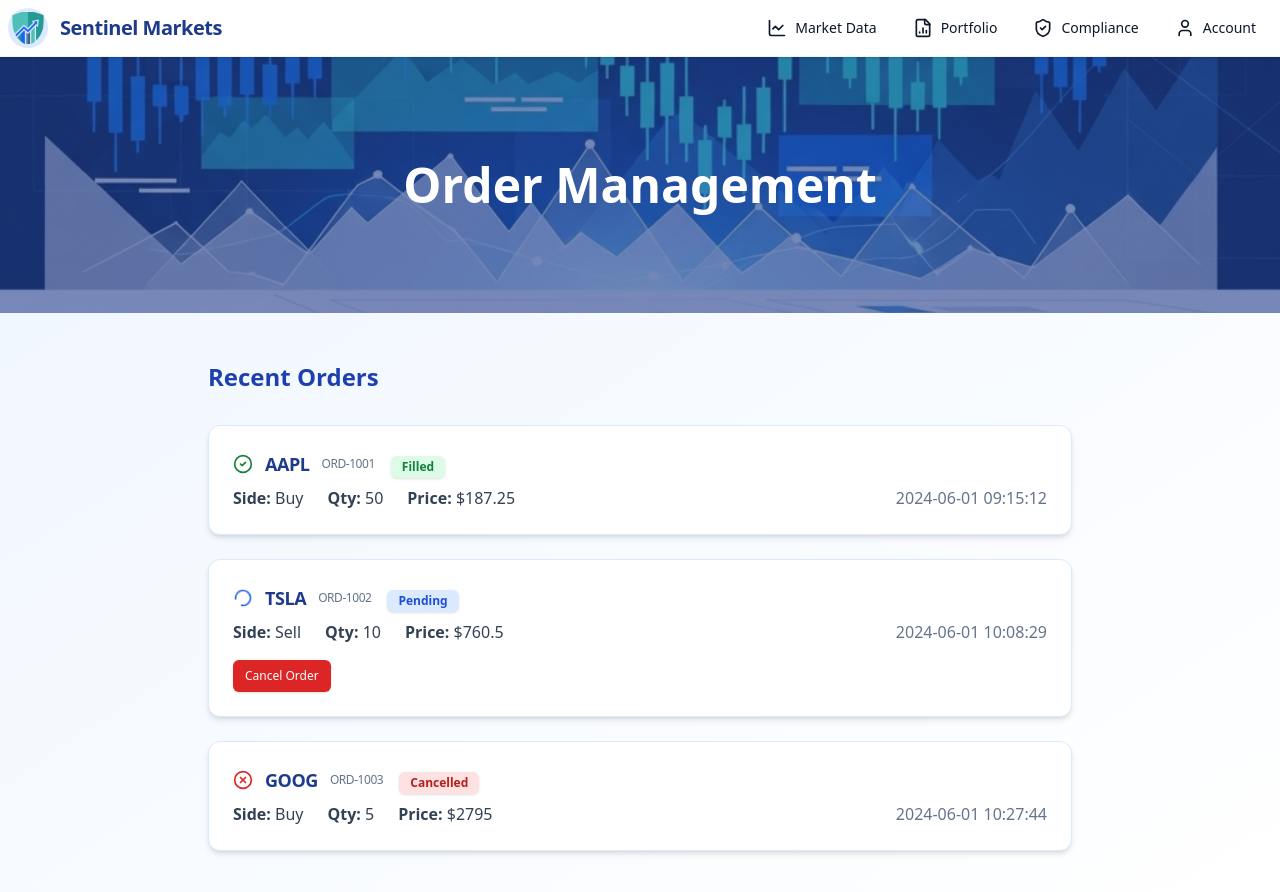
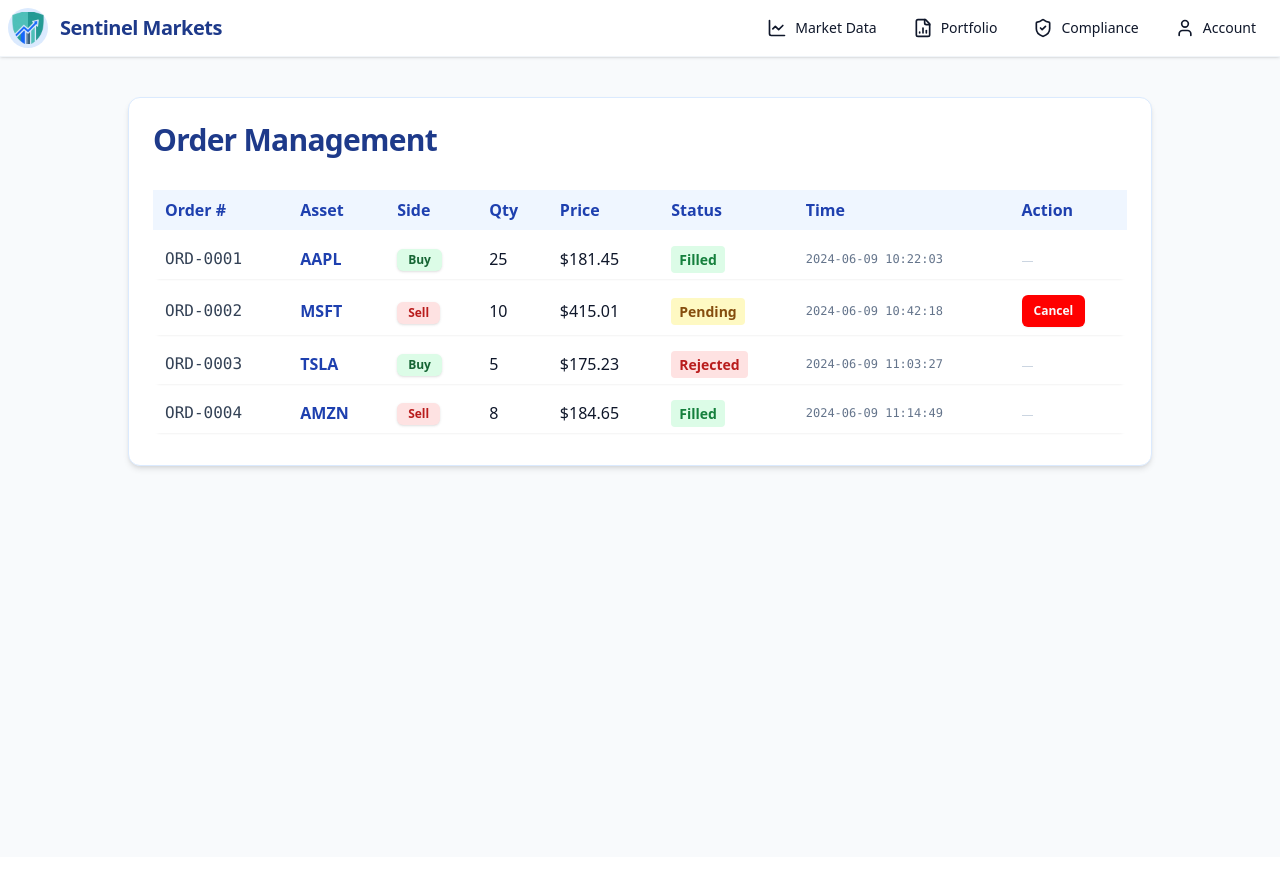
Before and after one commit to Collin-Test-Quome-Org/create-a-comprehensive-sec-compliant-trading-platf-f05db471-6273c742, a React (Vite) app in the folder frontend/: page /order-management in a window 1280 px wide. Shown: the top 892 px of the page. After the commit the page ends 857 px from the top, so only its background shows below. Built offline with nearby package versions, Linux system fonts and the light colour scheme.

Commit message:
Add Account, Order Management, and Compliance Monitoring pages for core trading platform navigation.

```diff
--- /dev/null
+++ b/frontend/src/pages/AccountPage.tsx
@@ -0,0 +1,89 @@
+import { Card, CardContent, CardHeader, CardTitle } from '@/components/ui/card';
+import { Button } from '@/components/ui/button';
+import { Input } from '@/components/ui/input';
+import { Label } from '@/components/ui/label';
+import { Tabs, TabsList, TabsTrigger, TabsContent } from '@/components/ui/tabs';
+import { useState } from 'react';
+import { motion } from 'framer-motion';
+
+export function AccountPage() {
+  // Mock user info
+  const [user, setUser] = useState({
+    name: 'Jordan Brooks',
+    email: 'jordan.brooks@sentineltrade.com',
+    mfa: true,
+    kyc: 'Verified',
+  });
+  const [editMode, setEditMode] = useState(false);
+  const [form, setForm] = useState({ name: user.name, email: user.email });
+
+  function handleEdit() {
+    setEditMode(true);
+    setForm({ name: user.name, email: user.email });
+  }
+  function handleSave() {
+    setUser({ ...user, ...form });
+    setEditMode(false);
+  }
+
+  return (
+    <main className="min-h-screen bg-slate-50 pb-24 pt-10">
+      <div className="max-w-2xl mx-auto">
+        <motion.div initial={{ opacity: 0, y: 20 }} animate={{ opacity: 1, y: 0 }} transition={{ duration: 0.4 }}>
+          <Card className="shadow-md border-blue-100">
+            <CardHeader>
+              <CardTitle className="font-roboto text-2xl text-blue-900">Your Account</CardTitle>
+            </CardHeader>
+            <CardContent>
+              <Tabs defaultValue="profile" className="w-full">
+                <TabsList className="mb-4">
+                  <TabsTrigger value="profile">Profile</TabsTrigger>
+                  <TabsTrigger value="security">Security</TabsTrigger>
+                  <TabsTrigger value="kyc">KYC</TabsTrigger>
+                </TabsList>
+                <TabsContent value="profile">
+                  <form className="space-y-6">
+                    <div>
+                      <Label htmlFor="acct-name" className="font-bold">Name</Label>
+                      <Input id="acct-name" value={editMode ? form.name : user.name} disabled={!editMode} onChange={e => setForm(f => ({ ...f, name: e.target.value }))} />
+                    </div>
+                    <div>
+                      <Label htmlFor="acct-email" className="font-bold">Email</Label>
+                      <Input id="acct-email" value={editMode ? form.email : user.email} disabled={!editMode} onChange={e => setForm(f => ({ ...f, email: e.target.value }))} />
+                    </div>
+                    <div className="flex gap-3 mt-4">
+                      {!editMode ? (
+                        <Button id="edit-profile-btn" type="button" onClick={handleEdit}>Edit</Button>
+                      ) : (
+                        <>
+                          <Button id="save-profile-btn" type="button" onClick={handleSave}>Save</Button>
+                          <Button id="cancel-edit-btn" type="button" variant="outline" onClick={() => setEditMode(false)}>Cancel</Button>
+                        </>
+                      )}
+                    </div>
+                  </form>
+                </TabsContent>
+                <TabsContent value="security">
+                  <div className="space-y-4">
+                    <Label className="font-bold">Multi-Factor Authentication</Label>
+                    <div className="flex items-center gap-2">
+                      <span className="rounded-full bg-green-100 text-green-700 px-2 py-1 text-sm font-bold">Enabled</span>
+                      <Button id="manage-mfa-btn" size="sm" variant="outline">Manage</Button>
+                    </div>
+                  </div>
+                </TabsContent>
+                <TabsContent value="kyc">
+                  <div className="space-y-4">
+                    <Label className="font-bold">KYC Status</Label>
+                    <span className="rounded bg-blue-100 text-blue-800 px-2 py-1 font-bold">{user.kyc}</span>
+                    <Button id="view-kyc-btn" size="sm" variant="outline">View Details</Button>
+                  </div>
+                </TabsContent>
+              </Tabs>
+            </CardContent>
+          </Card>
+        </motion.div>
+      </div>
+    </main>
+  );
+}
--- a/frontend/src/pages/ComplianceMonitoringPage.tsx
+++ b/frontend/src/pages/ComplianceMonitoringPage.tsx
@@ -1,88 +1,83 @@
-import { Card, CardHeader, CardTitle, CardContent } from '@/components/ui/card';
+import { Card, CardContent, CardHeader, CardTitle } from '@/components/ui/card';
+import { Badge } from '@/components/ui/badge';
 import { motion } from 'framer-motion';
 import { ShieldCheck, AlertTriangle } from 'lucide-react';
-import { Button } from '@/components/ui/button';
 
 const mockAlerts = [
   {
-    id: 1,
-    type: 'Risk Limit Exceeded',
-    desc: 'BTC-USD position exceeds firm risk threshold.',
-    severity: 'high',
-    time: '2 min ago',
+    id: 'CMP-1001',
+    type: 'KYC',
+    message: 'User ID verification pending for 2 accounts.',
+    severity: 'warning',
+    time: '2024-06-09 10:40:00',
   },
   {
-    id: 2,
-    type: 'Pending KYC',
-    desc: 'User alice@bluefund.com requires KYC verification.',
-    severity: 'medium',
-    time: '10 min ago',
+    id: 'CMP-1002',
+    type: 'Trade',
+    message: 'Unusual trading volume detected in TSLA.',
+    severity: 'critical',
+    time: '2024-06-09 10:45:00',
   },
   {
-    id: 3,
-    type: 'Audit Trail Event',
-    desc: 'Unusual trading pattern detected for AAPL.',
-    severity: 'low',
-    time: '1 hr ago',
+    id: 'CMP-1003',
+    type: 'AML',
+    message: 'Potential AML rule violation flagged.',
+    severity: 'critical',
+    time: '2024-06-09 10:51:00',
+  },
+  {
+    id: 'CMP-1004',
+    type: 'Access',
+    message: 'Suspicious login attempt blocked.',
+    severity: 'warning',
+    time: '2024-06-09 10:53:00',
   },
 ];
 
-export const ComplianceMonitoringPage = () => {
+const severityColor: Record<string, string> = {
+  warning: 'bg-yellow-100 text-yellow-800',
+  critical: 'bg-red-100 text-red-700',
+};
+
+export function ComplianceMonitoringPage() {
   return (
-    <div className="min-h-screen bg-slate-50 pb-12">
-      <header className="w-full h-40 flex flex-col justify-center items-center bg-gradient-to-r from-blue-600 to-blue-400 mb-10">
-        <motion.h1
-          className="text-white font-bold text-3xl md:text-4xl font-roboto mb-1"
-          initial={{ opacity: 0, y: 16 }}
-          animate={{ opacity: 1, y: 0 }}
-        >
-          Compliance Monitoring
-        </motion.h1>
-        <motion.p
-          className="text-slate-100 text-base font-roboto"
-          initial={{ opacity: 0, y: 16 }}
-          animate={{ opacity: 1, y: 0 }}
-          transition={{ delay: 0.15 }}
-        >
-          Real-time alerts. Automated oversight. Absolute peace of mind.
-        </motion.p>
-      </header>
-      <main className="max-w-4xl mx-auto px-4">
-        <Card className="shadow-md border-blue-100 mb-8">
-          <CardHeader>
-            <CardTitle className="text-xl font-bold text-blue-900 font-roboto">Active Alerts</CardTitle>
+    <main className="min-h-screen bg-slate-50 pb-24 pt-10">
+      <div className="max-w-5xl mx-auto">
+        <motion.div initial={{ opacity: 0, y: 30 }} animate={{ opacity: 1, y: 0 }} transition={{ duration: 0.5 }}>
+          <Card className="mb-8 shadow-md border-blue-100">
+            <CardHeader className="flex flex-row items-center gap-2">
+              <ShieldCheck className="text-blue-700 mr-2" />
+              <CardTitle className="font-roboto text-2xl md:text-3xl text-blue-900">Compliance Monitoring</CardTitle>
             </CardHeader>
             <CardContent>
-            {mockAlerts.length === 0 ? (
-              <div className="flex items-center gap-3 text-blue-700 text-lg font-roboto">
-                <ShieldCheck /> No active compliance alerts.
+              <div className="grid grid-cols-1 md:grid-cols-2 gap-6">
+                {mockAlerts.map((alert, idx) => (
+                  <motion.div
+                    key={alert.id}
+                    initial={{ opacity: 0, y: 15 }}
+                    animate={{ opacity: 1, y: 0 }}
+                    transition={{ delay: idx * 0.07, duration: 0.35 }}
+                  >
+                    <div className={`rounded-lg shadow p-4 flex items-center gap-4 ${severityColor[alert.severity]}`}>
+                      <span>
+                        {alert.severity === 'critical' ? <AlertTriangle className="text-red-600" /> : <ShieldCheck className="text-blue-700" />}
+                      </span>
+                      <div className="flex-1">
+                        <div className="flex items-center gap-2 font-bold">
+                          <Badge className="bg-slate-200 text-blue-800">{alert.type}</Badge>
+                          <span className={`font-bold text-xs px-2 py-0.5 rounded ${severityColor[alert.severity]}`}>{alert.severity.toUpperCase()}</span>
                         </div>
-            ) : (
-              <ul className="divide-y divide-slate-100">
-                {mockAlerts.map((alert, idx) => (
-                  <motion.li
-                    key={alert.id}
-                    className="flex items-center gap-3 py-4"
-                    initial={{ opacity: 0, y: 10 }}
-                    animate={{ opacity: 1, y: 0 }}
-                    transition={{ delay: 0.1 + idx * 0.08 }}
-                  >
-                    <AlertTriangle className={`h-6 w-6 ${alert.severity === 'high' ? 'text-red-600' : alert.severity === 'medium' ? 'text-yellow-500' : 'text-blue-400'}`} />
-                    <div>
-                      <div className="font-semibold text-blue-800">{alert.type}</div>
-                      <div className="text-slate-700 text-sm">{alert.desc}</div>
-                      <div className="text-xs text-slate-400">{alert.time}</div>
+                        <div className="font-roboto text-base mt-1">{alert.message}</div>
+                        <div className="text-xs text-slate-500 mt-1">{alert.time}</div>
                       </div>
-                    <div className="ml-auto">
-                      <Button id={`resolve-alert-${alert.id}`} size="sm" variant="outline">Resolve</Button>
                     </div>
-                  </motion.li>
+                  </motion.div>
                 ))}
-              </ul>
-            )}
+              </div>
             </CardContent>
           </Card>
+        </motion.div>
+      </div>
     </main>
-    </div>
   );
-};
+}
--- a/frontend/src/pages/OrderManagementPage.tsx
+++ b/frontend/src/pages/OrderManagementPage.tsx
@@ -1,105 +1,138 @@
 import { Card, CardContent, CardHeader, CardTitle } from '@/components/ui/card';
+import { Button } from '@/components/ui/button';
 import { Badge } from '@/components/ui/badge';
-import { Button } from '@/components/ui/button';
 import { motion } from 'framer-motion';
-import { XCircle, CheckCircle2, Loader2 } from 'lucide-react';
+import { useState } from 'react';
 
-const fakeOrders = [
+const mockOrders = [
   {
-    id: 'ORD-1001',
+    id: 'ORD-0001',
     symbol: 'AAPL',
     side: 'Buy',
-    qty: 50,
-    price: 187.25,
+    quantity: 25,
+    price: 181.45,
     status: 'Filled',
-    time: '2024-06-01 09:15:12',
+    time: '2024-06-09 10:22:03',
   },
   {
-    id: 'ORD-1002',
-    symbol: 'TSLA',
+    id: 'ORD-0002',
+    symbol: 'MSFT',
     side: 'Sell',
-    qty: 10,
-    price: 760.50,
+    quantity: 10,
+    price: 415.01,
     status: 'Pending',
-    time: '2024-06-01 10:08:29',
+    time: '2024-06-09 10:42:18',
   },
   {
-    id: 'ORD-1003',
-    symbol: 'GOOG',
+    id: 'ORD-0003',
+    symbol: 'TSLA',
     side: 'Buy',
-    qty: 5,
-    price: 2795.00,
-    status: 'Cancelled',
-    time: '2024-06-01 10:27:44',
+    quantity: 5,
+    price: 175.23,
+    status: 'Rejected',
+    time: '2024-06-09 11:03:27',
+  },
+  {
+    id: 'ORD-0004',
+    symbol: 'AMZN',
+    side: 'Sell',
+    quantity: 8,
+    price: 184.65,
+    status: 'Filled',
+    time: '2024-06-09 11:14:49',
   },
 ];
 
-function getStatusIcon(status: string) {
-  if (status === 'Filled') return <CheckCircle2 className="h-5 w-5 text-green-700" />;
-  if (status === 'Pending') return <Loader2 className="h-5 w-5 text-blue-600 animate-spin" />;
-  return <XCircle className="h-5 w-5 text-red-600" />;
-}
-function getStatusBadge(status: string) {
-  if (status === 'Filled') return <Badge className="bg-green-100 text-green-700">Filled</Badge>;
-  if (status === 'Pending') return <Badge className="bg-blue-100 text-blue-700">Pending</Badge>;
-  return <Badge className="bg-red-100 text-red-700">Cancelled</Badge>;
-}
+const statusColors: Record<string, string> = {
+  Filled: 'bg-green-100 text-green-700',
+  Pending: 'bg-yellow-100 text-yellow-800',
+  Rejected: 'bg-red-100 text-red-700',
+};
 
 export function OrderManagementPage() {
+  const [orders, setOrders] = useState(mockOrders);
+  const [cancelling, setCancelling] = useState<string | null>(null);
+
+  function handleCancelOrder(id: string) {
+    setCancelling(id);
+    setTimeout(() => {
+      setOrders((os) => os.map(o => o.id === id ? { ...o, status: 'Rejected' } : o));
+      setCancelling(null);
+    }, 900);
+  }
+
   return (
-    <main className="min-h-screen bg-gradient-to-br from-blue-50 to-white text-slate-900">
-      <div className="w-full bg-cover bg-center h-64 relative" style={{backgroundImage: "url('/branding/assets/hero-0.png')"}}>
-        <div className="absolute inset-0 bg-blue-900 bg-opacity-60 flex items-center justify-center">
-          <motion.h1
-            initial={{ opacity: 0, y: 50 }}
-            animate={{ opacity: 1, y: 0 }}
-            transition={{ duration: 0.7 }}
-            className="font-roboto text-4xl md:text-5xl font-bold text-white text-center"
-          >
-            Order Management
-          </motion.h1>
-        </div>
-      </div>
-      <section className="max-w-4xl mx-auto py-12 px-4">
+    <main className="min-h-screen bg-slate-50 pb-24 pt-10">
+      <div className="max-w-5xl mx-auto">
         <motion.div
           initial={{ opacity: 0, y: 30 }}
           animate={{ opacity: 1, y: 0 }}
-          transition={{ duration: 0.7 }}
+          transition={{ duration: 0.5 }}
         >
-          <div className="mb-8 flex items-center gap-3">
-            <h2 className="font-roboto font-bold text-2xl text-blue-800">Recent Orders</h2>
-          </div>
-          <div className="space-y-6">
-            {fakeOrders.map((order) => (
-              <Card key={order.id} className="border-blue-100 shadow-md">
-                <CardHeader className="flex flex-row items-center gap-4 pb-2">
-                  <CardTitle className="flex items-center gap-3 font-roboto text-blue-900 font-bold text-lg">
-                    {getStatusIcon(order.status)}
-                    {order.symbol}
-                    <span className="font-normal text-xs text-slate-500">{order.id}</span>
-                  </CardTitle>
-                  {getStatusBadge(order.status)}
-                </CardHeader>
-                <CardContent>
-                  <div className="flex flex-col md:flex-row md:items-center md:justify-between">
-                    <div className="flex items-center gap-6">
-                      <span className="font-roboto text-slate-700"><strong>Side:</strong> {order.side}</span>
-                      <span className="font-roboto text-slate-700"><strong>Qty:</strong> {order.qty}</span>
-                      <span className="font-roboto text-slate-700"><strong>Price:</strong> ${order.price}</span>
-                    </div>
-                    <div className="font-roboto text-slate-500 mt-2 md:mt-0">{order.time}</div>
-                  </div>
-                  {order.status === 'Pending' && (
-                    <Button id={`cancel-order-btn-${order.id}`} size="sm" className="mt-4 bg-red-600 text-white hover:bg-red-700">
-                      Cancel Order
-                    </Button>
-                  )}
-                </CardContent>
-              </Card>
-            ))}
-          </div>
+          <Card className="mb-8 shadow-md border-blue-100">
+            <CardHeader>
+              <CardTitle className="font-roboto text-2xl md:text-3xl text-blue-900">Order Management</CardTitle>
+            </CardHeader>
+            <CardContent>
+              <div className="overflow-x-auto">
+                <table className="w-full text-left border-separate border-spacing-y-2">
+                  <thead className="bg-blue-50">
+                    <tr>
+                      <th className="py-2 px-3 font-bold text-blue-800">Order #</th>
+                      <th className="py-2 px-3 font-bold text-blue-800">Asset</th>
+                      <th className="py-2 px-3 font-bold text-blue-800">Side</th>
+                      <th className="py-2 px-3 font-bold text-blue-800">Qty</th>
+                      <th className="py-2 px-3 font-bold text-blue-800">Price</th>
+                      <th className="py-2 px-3 font-bold text-blue-800">Status</th>
+                      <th className="py-2 px-3 font-bold text-blue-800">Time</th>
+                      <th className="py-2 px-3 font-bold text-blue-800">Action</th>
+                    </tr>
+                  </thead>
+                  <tbody>
+                    {orders.map((order, idx) => (
+                      <motion.tr
+                        key={order.id}
+                        initial={{ opacity: 0, y: 20 }}
+                        animate={{ opacity: 1, y: 0 }}
+                        transition={{ delay: idx * 0.06, duration: 0.4 }}
+                        className="rounded-lg bg-white shadow-sm hover:bg-blue-50"
+                      >
+                        <td className="py-2 px-3 font-mono text-slate-700">{order.id}</td>
+                        <td className="py-2 px-3 font-bold text-blue-800">{order.symbol}</td>
+                        <td className="py-2 px-3">
+                          <Badge className={order.side === 'Buy' ? 'bg-green-100 text-green-800' : 'bg-red-100 text-red-700'}>{order.side}</Badge>
+                        </td>
+                        <td className="py-2 px-3">{order.quantity}</td>
+                        <td className="py-2 px-3">${order.price.toFixed(2)}</td>
+                        <td className="py-2 px-3">
+                          <span className={`rounded px-2 py-1 text-sm font-bold ${statusColors[order.status]}`}>{order.status}</span>
+                        </td>
+                        <td className="py-2 px-3 text-slate-500 font-mono text-xs">{order.time}</td>
+                        <td className="py-2 px-3">
+                          {order.status === 'Pending' ? (
+                            <Button
+                              id={`cancel-order-${order.id}`}
+                              variant="destructive"
+                              size="sm"
+                              className="font-bold"
+                              disabled={!!cancelling}
+                              onClick={() => handleCancelOrder(order.id)}
+                            >
+                              {cancelling === order.id ? 'Cancelling...' : 'Cancel'}
+                            </Button>
+                          ) : (
+                            <span className="text-slate-300 text-xs">—</span>
+                          )}
+                        </td>
+                      </motion.tr>
+                    ))}
+                  </tbody>
+                </table>
+              </div>
+            </CardContent>
+          </Card>
         </motion.div>
-      </section>
+      </div>
     </main>
   );
 }
```
Lines whose indentation alone changed are shown as unchanged.
